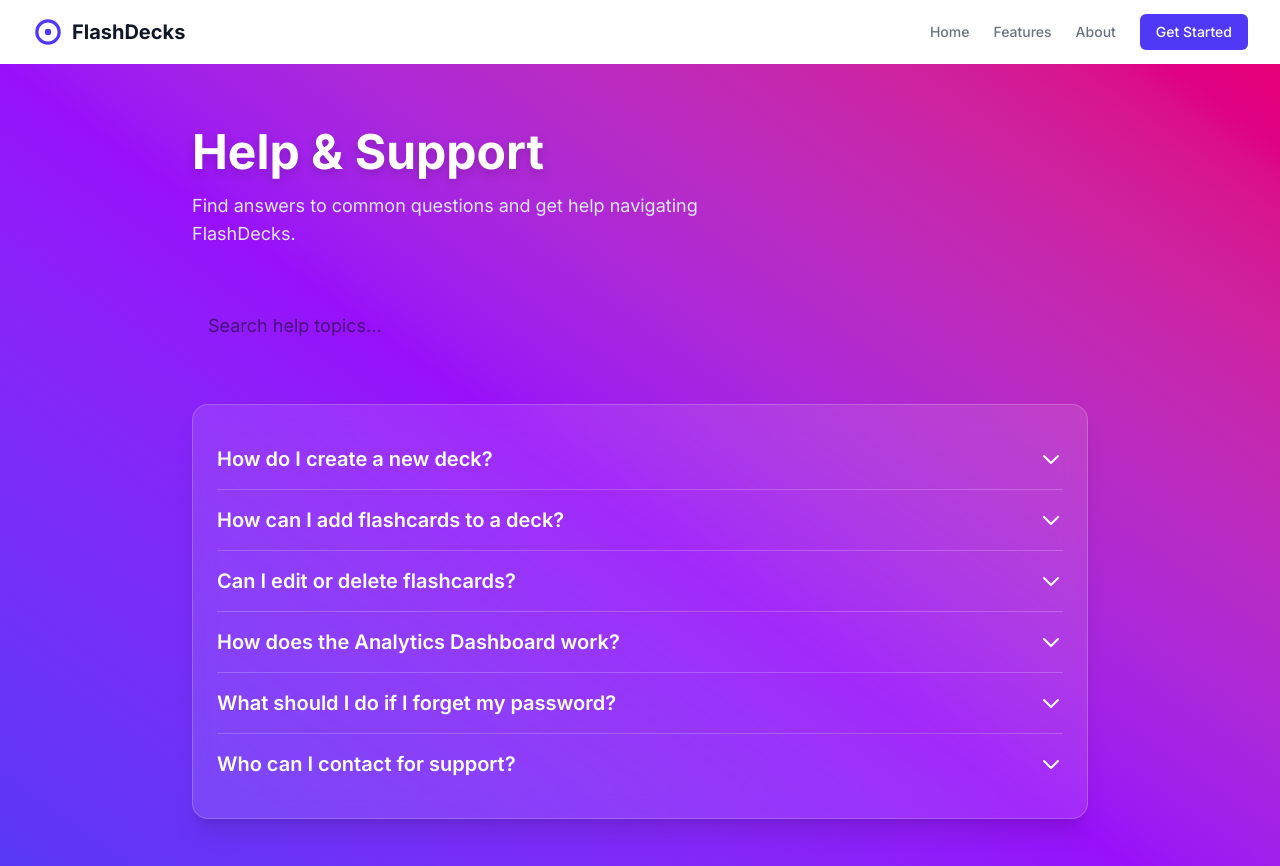
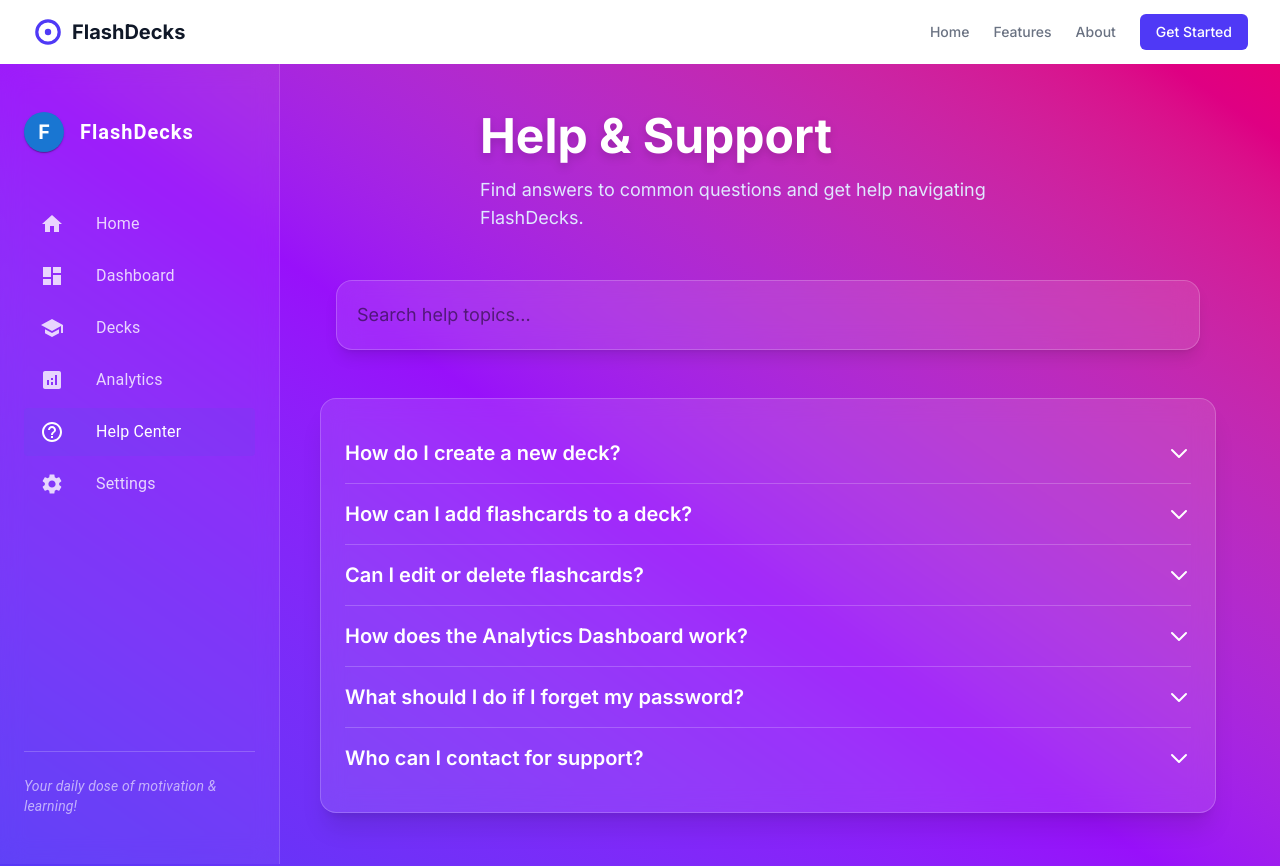
Before and after one commit to Lakshay-bleh/flashcarda-ai, a Next.js app: page /help in a window 1280 px wide. Shown: the top 866 px of the page. Built offline with nearby package versions, Linux system fonts and the light colour scheme; no server answers.

Commit message:
version 2.3

```diff
--- a/components/Sidebar.tsx
+++ b/components/Sidebar.tsx
@@ -1,3 +1,5 @@
+'use client'
+
 import React from "react";
 import Link from "next/link";
 import {
@@ -90,9 +92,8 @@ const UnifiedSidebar: React.FC = () => {
         {navItems.map(({ icon, label, href }) => {
           const isActive = currentPath === href;
           return (
-            <Link key={label} href={href} passHref legacyBehavior>
+            <Link key={label} href={href} passHref >
               <ListItemButton
-                component="a"
                 selected={isActive}
                 sx={{
                   color: isActive ? "white" : "rgba(255 255 255 / 0.8)",
--- a/src/app/(pages)/dashboard/page.tsx
+++ b/src/app/(pages)/dashboard/page.tsx
@@ -258,11 +258,13 @@ export default function DashboardPage() {
                   </>
                 ) : (
                   <>
-                    <Link href={`/decks/${deck.id}`} className="block" legacyBehavior>
-                      <h2 className="text-xl font-semibold text-white mb-1">{deck.name}</h2>
-                      {deck.description && (
-                        <p className="text-indigo-100">{deck.description}</p>
-                      )}
+                    <Link href={`/decks/${deck.id}`}>
+                      <div className="block cursor-pointer">
+                        <h2 className="text-xl font-semibold text-white mb-1">{deck.name}</h2>
+                        {deck.description && (
+                          <p className="text-indigo-100">{deck.description}</p>
+                        )}
+                      </div>
                     </Link>
                     <div className="flex gap-3 mt-6">
                       <button
--- a/src/app/(pages)/help/page.tsx
+++ b/src/app/(pages)/help/page.tsx
@@ -1,6 +1,7 @@
 "use client"
 
 import React, { useState } from "react";
+import Sidebar from "../../../../components/Sidebar";
 
 type FAQ = {
   question: string;
@@ -54,7 +55,15 @@ export default function HelpPage() {
   };
 
   return (
-    <div className="min-h-screen bg-gradient-to-tr from-indigo-600 via-purple-600 to-pink-600 text-white font-sans p-8 sm:p-16">
+    <div className="min-h-screen bg-gradient-to-tr from-indigo-600 via-purple-600 to-pink-600 text-white font-sans">
+      <div className="flex min-h-screen">
+        {/* Sidebar */}
+        <aside className="w-64 hidden sm:block">
+          <Sidebar />
+        </aside>
+
+        {/* Main Content */}
+        <main className="flex-grow flex flex-col py-12 px-8 sm:px-12 lg:px-16 overflow-auto">
           <header className="max-w-4xl mx-auto mb-12">
             <h1 className="text-5xl font-extrabold mb-4 drop-shadow-lg">Help & Support</h1>
             <p className="text-lg text-indigo-100 max-w-xl">
@@ -63,21 +72,25 @@ export default function HelpPage() {
           </header>
 
           {/* Search Input */}
-      <div className="max-w-4xl mx-auto mb-12">
+          <div className="w-full max-w-4xl mx-auto mb-12 px-4">
+            <div className="w-full rounded-2xl overflow-hidden border border-white/20 bg-white/10 backdrop-blur-md shadow-lg">
               <input
                 type="search"
                 aria-label="Search help topics"
                 placeholder="Search help topics..."
                 value={searchTerm}
                 onChange={(e) => setSearchTerm(e.target.value)}
-          className="w-full p-4 rounded-lg text-black text-lg focus:outline-none focus:ring-4 focus:ring-pink-400"
+                className="w-full p-5 text-lg text-black focus:outline-none focus:ring-4 focus:ring-pink-400"
               />
+            </div>
           </div>
 
           {/* FAQ Accordion */}
           <section className="max-w-4xl mx-auto bg-white/10 backdrop-blur-md rounded-2xl p-6 shadow-xl border border-white/20">
             {filteredFaqs.length === 0 ? (
-          <p className="text-indigo-200 text-center py-12">No results found for &quot;{searchTerm}&quot;</p>
+              <p className="text-indigo-200 text-center py-12">
+                No results found for &quot;{searchTerm}&quot;
+              </p>
             ) : (
               <ul>
                 {filteredFaqs.map(({ question, answer }, i) => (
@@ -123,15 +136,14 @@ export default function HelpPage() {
           <footer className="max-w-4xl mx-auto mt-16 text-center text-indigo-200">
             <p>
               Can&apos;t find what you&apos;re looking for? Contact our support team at{" "}
-          <a
-            href="mailto:support@flashdecks.com"
-            className="text-pink-400 hover:underline"
-          >
+              <a href="mailto:support@flashdecks.com" className="text-pink-400 hover:underline">
                 support@flashdecks.com
               </a>
               .
             </p>
           </footer>
+        </main>
+      </div>
     </div>
   );
 }
--- a/src/app/layout.tsx
+++ b/src/app/layout.tsx
@@ -1,3 +1,4 @@
+// app/layout.tsx
 import { ClerkProvider } from '@clerk/nextjs';
 import '../styles/globals.css';
 import { Toaster } from 'sonner';
@@ -18,16 +19,7 @@ export const metadata = {
 export default function RootLayout({ children }: { children: React.ReactNode }) {
   return (
     <ClerkProvider>
-      <html lang="en">
-        <head>
-          <meta name="description" content={metadata.description} />
-          <meta property="og:title" content={metadata.title} />
-          <meta property="og:description" content={metadata.description} />
-          <meta property="og:type" content="website" />
-          <meta property="og:url" content="https://yourapp.com" />
-          <meta property="og:image" content="path/to/your/image.jpg" />
-          <title>{metadata.title}</title>
-        </head>
+      <html lang="en" suppressHydrationWarning>
         <body className={`${inter.className} min-h-screen bg-white`}>
           <Navbar />
           {children}
```
Lines whose indentation alone changed are shown as unchanged.
